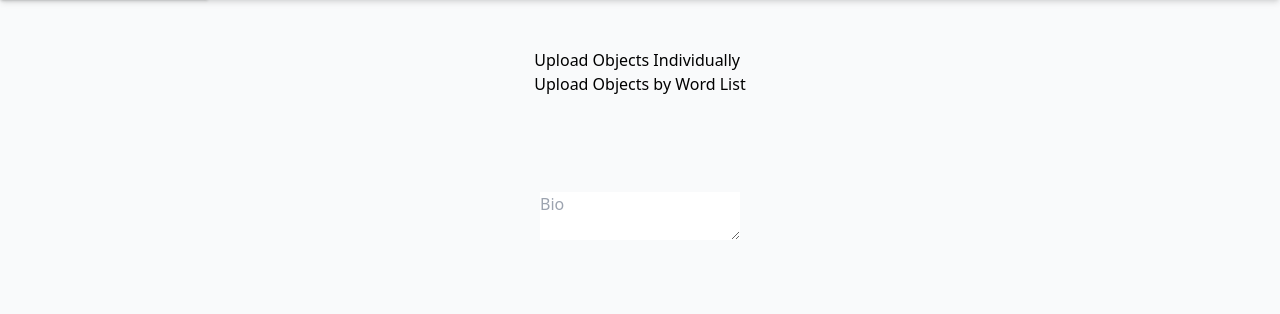
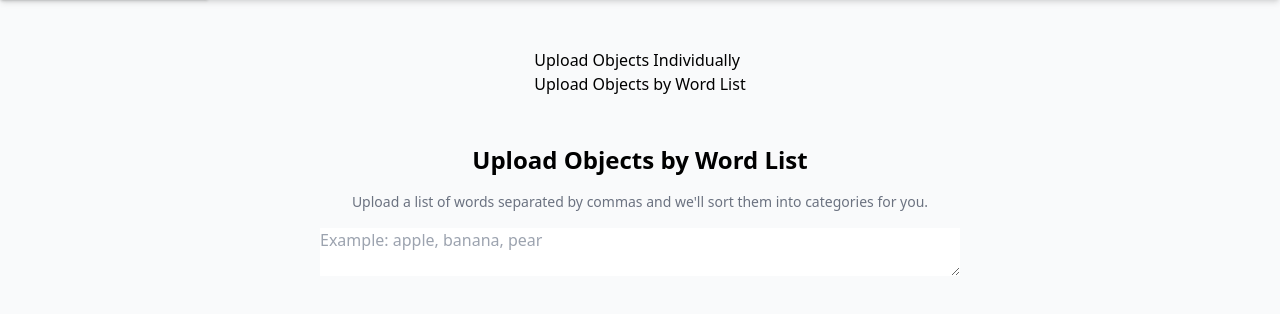
Before and after one commit to sjk7876/brickhack11, a Django app: page /caretaker/ in a window 1280 px wide. Shown: the part 152-466 px from the top of the page. Run offline with Django 5.2, Linux system fonts and the light colour scheme; some libraries are stand-ins or nearby versions.

Commit message:
Fixed formatting issues and stuf

```diff
--- a/core/templates/caretaker/caretakerPageLayout.html
+++ b/core/templates/caretaker/caretakerPageLayout.html
@@ -9,7 +9,7 @@
     </ul>
   </div>
 
-  <div class="text-center container w-96 mx-auto self-center justify-center mt-12">
+  <div class="text-center container w-1/2 mx-auto self-center justify-center mt-12">
     {% block submenu %} {% endblock submenu %}
   </div>
 </div>
--- a/core/templates/caretaker/caretakerWordListUpload.html
+++ b/core/templates/caretaker/caretakerWordListUpload.html
@@ -1,7 +1,9 @@
 {% extends "caretaker/caretakerPageLayout.html" %} {% load static %}
 {% block submenu %}
-<div class="flex justify-center mt-12">
-<textarea class="textarea textarea-bordered mt-12" placeholder="Bio"></textarea>
+<div class="flex flex-col justify-center gap-4">
+    <h1 class="text-2xl font-bold">Upload Objects by Word List</h1>
+    <p class="text-sm text-gray-500">Upload a list of words separated by commas and we'll sort them into categories for you.</p>
+<textarea class="textarea textarea-bordered w-full h-1/2" placeholder="Example: apple, banana, pear"></textarea>
 </div>
 {% endblock submenu %}
 </div>
```
